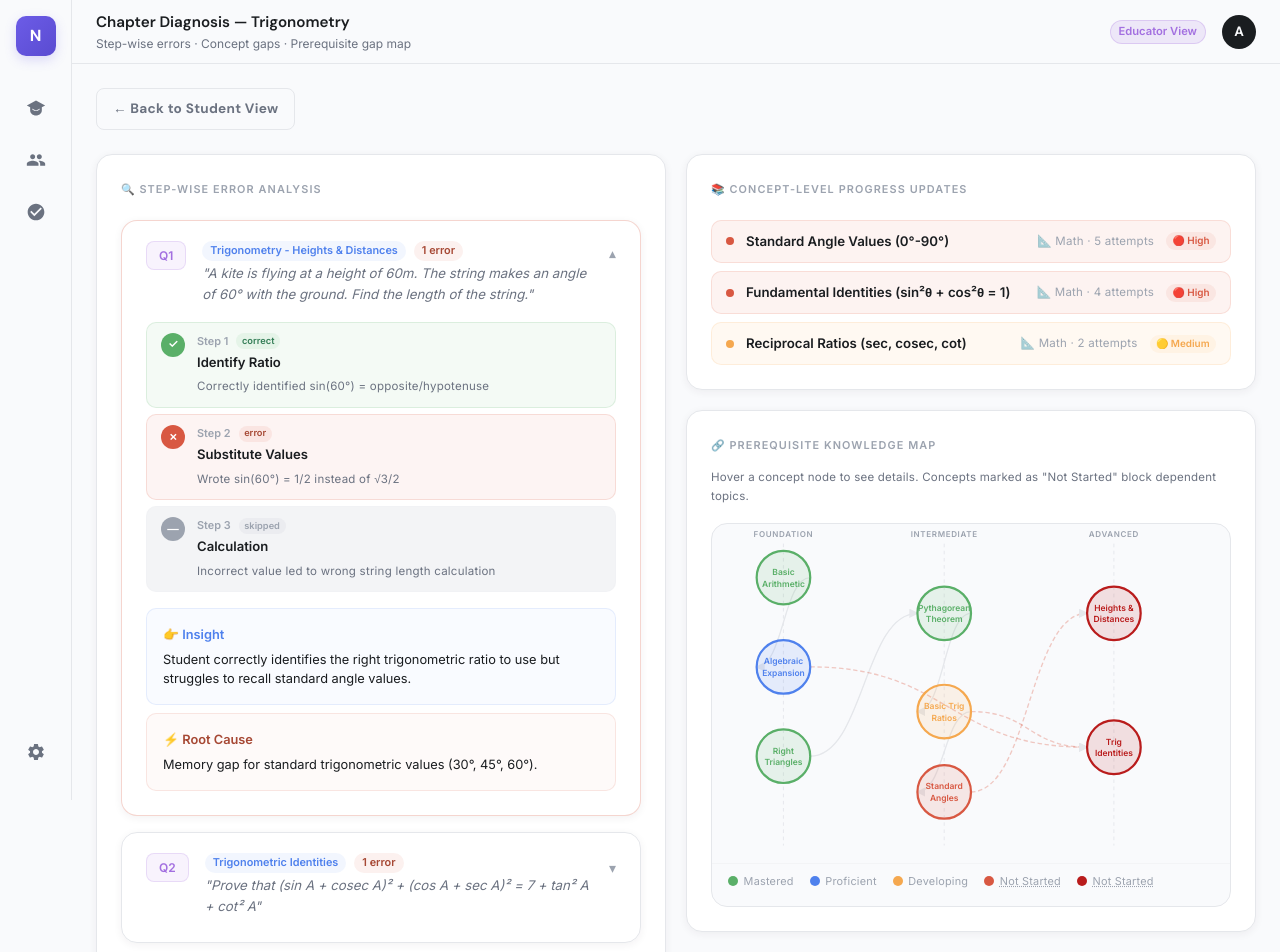
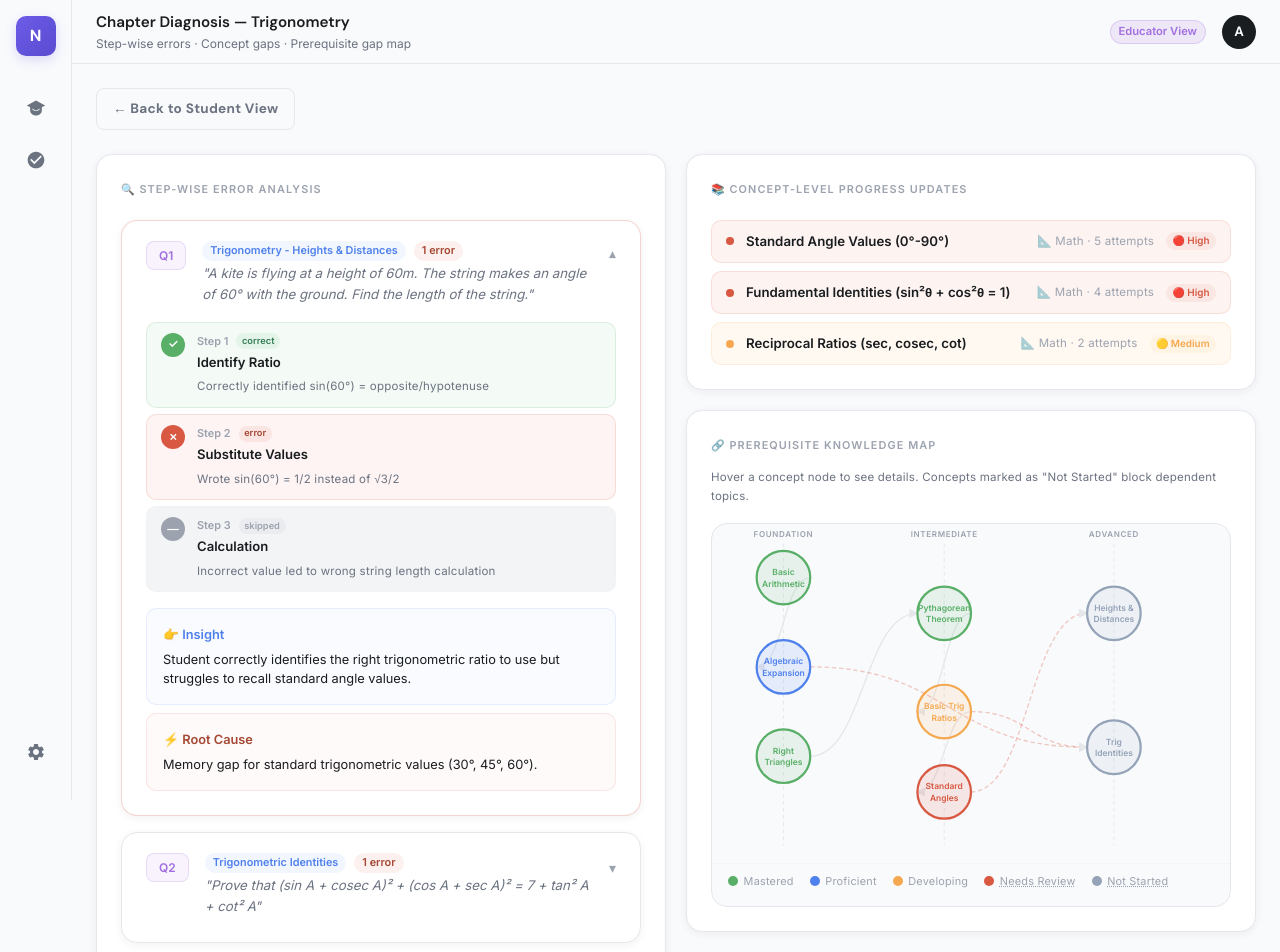
Before and after one commit to Jaycubic/Nios, a React (Vite) app: page /educator/diagnosis in a window 1280 px wide. Shown: the top 952 px of the page. Built offline with nearby package versions, Linux system fonts and the light colour scheme; the HTML template or start-up script is replaced by a standard one.

Commit message:
SAVED THE CURRENT STATE

```diff
--- a/src/components/Layout.jsx
+++ b/src/components/Layout.jsx
@@ -18,7 +18,6 @@ const PARENT_NAV = [
 ];
 const EDUCATOR_NAV = [
   { label: 'My Students', path: '/educator/mystudents', Icon: IconLearning },
-  { label: 'Class Overview', path: '/educator/class', Icon: IconClass },
   { label: 'Student View', path: '/educator/overview', Icon: IconDashboard },
 ];
 const STUDENT_NAV = [
--- a/src/screens/educator/E3_ErrorAnalysis.jsx
+++ b/src/screens/educator/E3_ErrorAnalysis.jsx
@@ -77,8 +77,8 @@ const statusStyle = {
   mastered: { fill: COLORS.green, ring: COLORS.green, label: 'Mastered', text: '#fff' },
   proficient: { fill: COLORS.blue, ring: COLORS.blue, label: 'Proficient', text: '#fff' },
   developing: { fill: COLORS.yellow, ring: COLORS.yellow, label: 'Developing', text: '#fff' },
-  gap: { fill: COLORS.amber, ring: COLORS.amber, label: 'Not Started', tooltip: 'Prerequisite concept has not been started or needs review.', text: '#fff' },
-  blocked: { fill: '#B91C1C', ring: '#B91C1C', label: 'Not Started', tooltip: 'Blocked: Cannot proceed until prerequisite concepts are started.', text: '#fff' },
+  gap: { fill: COLORS.amber, ring: COLORS.amber, label: 'Needs Review', tooltip: 'Prerequisite concept has not been started or needs review.', text: '#fff' },
+  blocked: { fill: '#94a3b8', ring: '#94a3b8', label: 'Not Started', tooltip: 'Blocked: Cannot proceed until prerequisite concepts are started.', text: '#fff' },
 };
 
 // ─── Prerequisite Gap Map SVG ─────────────────────────────────────────────────
```
